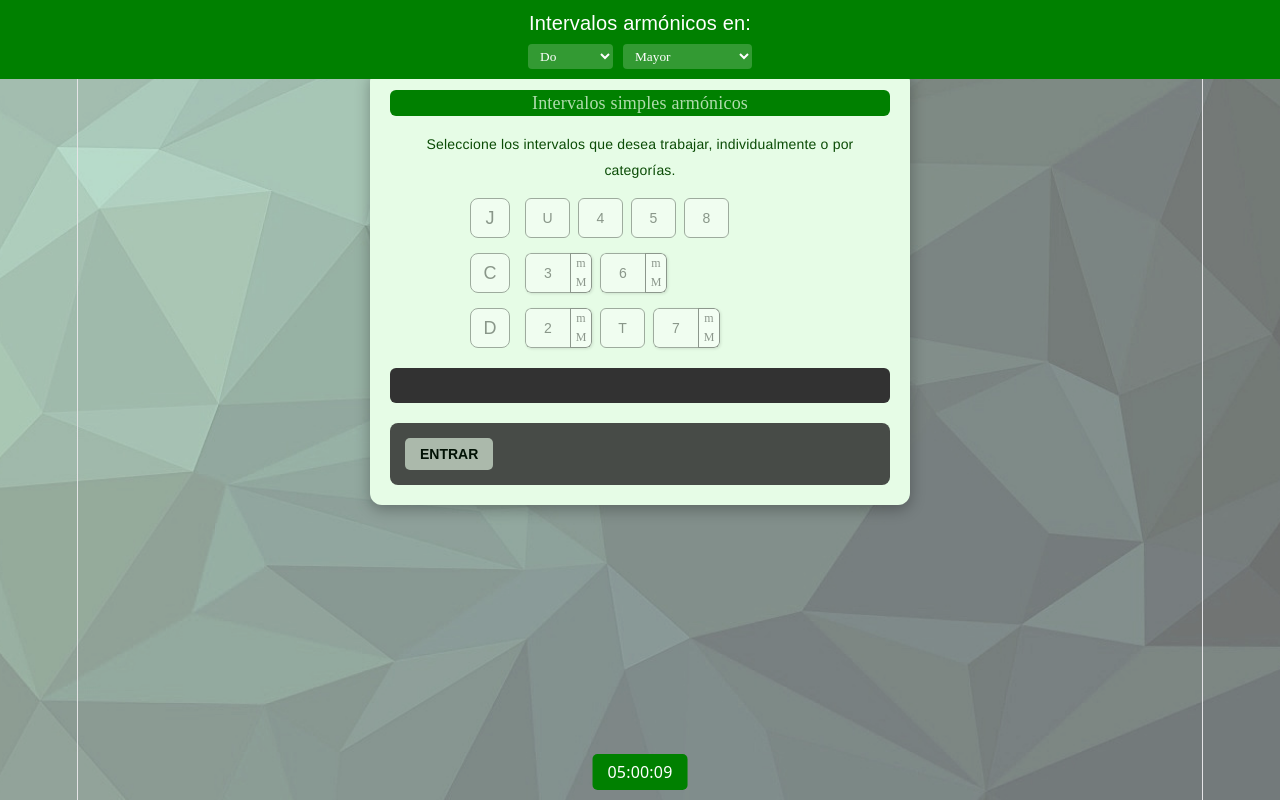
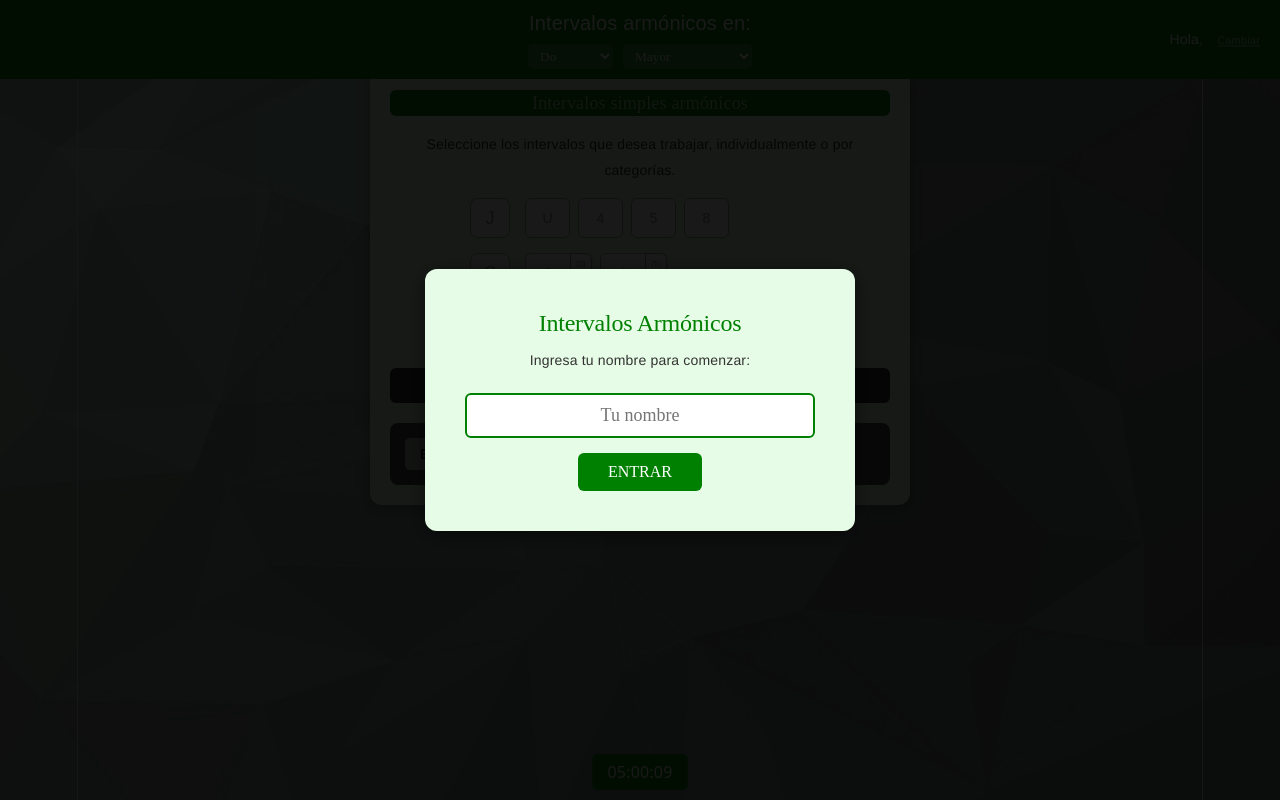
Before and after one commit to pomarbar/IntervalosWeb-Vue, a Vue app: page / in a window 1280 px wide. Built offline with nearby package versions, Linux system fonts and the light colour scheme.

Commit message:
Ajuste al informe del test, incluye tonalidad.

```diff
--- a/src/App.vue
+++ b/src/App.vue
@@ -1,5 +1,21 @@
 <template>
   <div class="app-container">
+    <!-- PANTALLA DE LOGIN INICIAL -->
+    <div v-if="mostrarLogin" id="pantalla-login">
+      <div id="login-box">
+        <h2>Intervalos Armónicos</h2>
+        <p>Ingresa tu nombre para comenzar:</p>
+        <input
+          type="text"
+          v-model="nombreUsuario"
+          @keyup.enter="guardarNombre"
+          placeholder="Tu nombre"
+          id="input-nombre"
+          autofocus
+        />
+        <button @click="guardarNombre" id="btn-login">ENTRAR</button>
+      </div>
+    </div>
     <!-- Fondo -->
     <img id="fondo" src="/grafs/w12.jpg" alt="fondo" />
 
@@ -16,6 +32,10 @@
           <option value="mayor">Mayor</option>
           <option value="menor armónica" disabled>Menor Armónica</option>
         </select>
+      </div>
+      <div id="datos-usuario-sup">
+        <span>Hola, <strong>{{ nombreUsuario }}</strong></span>
+        <span class="cambiar-usuario" @click="cerrarSesion">Cambiar</span>
       </div>
     </div>
 
@@ -125,7 +145,13 @@
 
        <!-- ==================== PANTALLA DE RESULTADOS DEL TEST ==================== -->
     <div v-if="testFinished" id="pantalla-resultados">
-      <h2>Resultados del Test</h2>
+      <!-- CABECERA DEL INFORME -->
+      <div id="cabecera-informe">
+        <h2>Informe de Test</h2>
+        <p class="datos-informe">Nombre: <strong>{{ nombreUsuario }}</strong></p>
+        <p class="datos-informe">Tonalidad: <strong>{{ nombreTonicaActual }} {{ tipoEscalaActual === 'mayor' ? 'Mayor' : 'Menor' }}</strong></p>
+        <p class="datos-informe">Fecha y hora: {{ fechaHoraInforme }}</p>
+      </div>
 
       <div id="puntuacion-final">
         <span class="puntos">{{ testResults.filter(r => r.isCorrect).length }}</span> / {{ TEST_LIMIT }}
@@ -165,6 +191,39 @@
 <script setup>
 
 import { ref, computed, watch, onMounted, onUnmounted } from 'vue'
+
+// ==================== ESTADO DEL USUARIO ====================
+const nombreUsuario = ref('')
+const mostrarLogin = ref(true)
+const fechaHoraInforme = ref('')
+
+// Formatea la fecha y hora al estilo DD/MM/YYYY - HH:MM
+const obtenerFechaHoraInforme = () => {
+  const ahora = new Date()
+  const dia = String(ahora.getDate()).padStart(2, '0')
+  const mes = String(ahora.getMonth() + 1).padStart(2, '0')
+  const anio = ahora.getFullYear()
+  const hora = String(ahora.getHours()).padStart(2, '0')
+  const minutos = String(ahora.getMinutes()).padStart(2, '0')
+  fechaHoraInforme.value = `${dia}/${mes}/${anio} - ${hora}:${minutos}`
+}
+
+// Guarda el nombre y oculta el login
+const guardarNombre = () => {
+  const nombreLimpio = nombreUsuario.value.trim()
+  if (nombreLimpio !== '') {
+    nombreUsuario.value = nombreLimpio // Solo lo guarda en la memoria de Vue
+    mostrarLogin.value = false
+  }
+}
+
+// Por si quiere cambiar de usuario
+const cerrarSesion = () => {
+  mostrarLogin.value = true
+  nombreUsuario.value = ''
+  // Si estaba jugando, lo sacamos para que no siga sonando con el nombre viejo
+  if (estado.value === 'tocar') salir()
+}
 
 // ==================== MOTOR TEÓRICO (TU LÓGICA) ====================
 const estructurasEscalas = {
@@ -754,6 +813,7 @@ const jugarContinuum = () => {
       // 2. Verificamos si ya terminamos los 20
       if (testCount.value >= TEST_LIMIT) {
         detenerAudio()
+        obtenerFechaHoraInforme() // <--- AÑADE ESTA LÍNEA
         testFinished.value = true
         return
       }
@@ -1053,11 +1113,7 @@ onUnmounted(() => { if (relojTimer) clearInterval(relojTimer); if (intervaloCont
   color: #4caf50;
 }
 
-#puntuacion-final {
-  font-size: 42px;
-  font-family: futura;
-  margin-bottom: 20px;
-}
+.puntos { color: #4caf50; font-weight: bold; }
 .puntos { color: #4caf50; font-weight: bold; }
 
 /* Contenedor de la tabla (Permite scroll horizontal en móviles si hace falta) */
@@ -1117,13 +1173,6 @@ onUnmounted(() => { if (relojTimer) clearInterval(relojTimer); if (intervaloCont
 }
 #btn-repetir-test:hover { background-color: #388e3c; transform: scale(1.05); }
 
-#leyenda-ta {
-  font-size: 12px;
-  color: #888;
-  margin-bottom: 15px;
-  font-style: italic;
-}
-
 .app-color {
   color: #64b5f6 !important; /* Un azul claro muy limpio */
 }
@@ -1131,4 +1180,141 @@ onUnmounted(() => { if (relojTimer) clearInterval(relojTimer); if (intervaloCont
 @media (max-width: 400px) {
   #lista-resultados { font-size: 12px; padding: 0 10px; }
 }
+/* --- PANTALLA DE LOGIN --- */
+#pantalla-login {
+  position: fixed;
+  top: 0; left: 0; width: 100vw; height: 100vh;
+  background: rgba(0, 0, 0, 0.9);
+  z-index: 200;
+  display: flex;
+  align-items: center;
+  justify-content: center;
+}
+#login-box {
+  background: rgb(230,252,230);
+  padding: 40px;
+  border-radius: 12px;
+  text-align: center;
+  box-shadow: 0 4px 20px rgba(0,0,0,0.5);
+  width: 90%;
+  max-width: 350px;
+}
+#login-box h2 {
+  font-family: futura;
+  color: green;
+  margin-bottom: 10px;
+}
+#login-box p {
+  font-family: helvetica;
+  color: #333;
+  margin-bottom: 20px;
+  font-size: 14px;
+}
+#input-nombre {
+  width: 100%;
+  padding: 10px;
+  font-size: 18px;
+  border: 2px solid #ccc;
+  border-radius: 6px;
+  text-align: center;
+  font-family: futura;
+  margin-bottom: 15px;
+  box-sizing: border-box;
+  outline: none;
+}
+#input-nombre:focus { border-color: green; }
+#btn-login {
+  background: green;
+  color: white;
+  border: none;
+  padding: 10px 30px;
+  font-size: 16px;
+  font-family: futura;
+  border-radius: 6px;
+  cursor: pointer;
+  transition: 0.2s;
+}
+#btn-login:hover { background: darkgreen; }
+
+/* --- PANEL SUPERIOR (Usuario) --- */
+#panelSuperior {
+  /* Mantén tus estilos anteriores y añade flex-wrap para que se acomode bien */
+  flex-wrap: wrap;
+  justify-content: space-between;
+}
+#izq-superior {
+  display: flex;
+  flex-direction: column;
+  align-items: center;
+  gap: 8px;
+}
+#datos-usuario-sup {
+  position: absolute;
+  right: 20px;
+  top: 50%;
+  transform: translateY(-50%);
+  font-family: helvetica;
+  font-size: 14px;
+  color: white;
+}
+.cambiar-usuario {
+  margin-left: 10px;
+  text-decoration: underline;
+  cursor: pointer;
+  font-size: 11px;
+  opacity: 0.7;
+}
+.cambiar-usuario:hover { opacity: 1; }
+
+/* --- INFORME FINAL --- */
+/* --- CONTENEDORES SUPERIORES DEL INFORME (Unificados) --- */
+#cabecera-informe,
+#puntuacion-final {
+  width: 20%;                /* Ocupan el 90% de la pantalla */
+  max-width: 800px;          /* Pero no superan el ancho de la tabla */
+  margin: 0 auto;            /* Los centra perfectamente */
+  text-align: center;
+  border-bottom: 1px solid #444; /* La misma raya para ambos */
+  padding-bottom: 20px;      /* El mismo espaciado para ambos */
+  box-sizing: border-box;
+}
+
+#cabecera-informe {
+  margin-bottom: 15px;
+  padding-top: 10px;
+}
+
+#puntuacion-final {
+  font-size: 42px;
+  font-family: futura;
+  margin-bottom: 0; /* Quitamos el margen inferior porque ahora lo controla la leyenda */
+}
+
+.puntos {
+  color: #4caf50;
+  font-weight: bold;
+}
+
+/* Leyenda del TA (Metida en el mismo ancho para no desalinear) */
+#leyenda-ta {
+  width: 90%;
+  max-width: 800px;
+  margin: 10px auto 20px auto; /* Espaciado superior e inferior */
+  text-align: right; /* La ponemos a la derecha para que quede elegante */
+  font-size: 12px;
+  color: #888;
+  font-style: italic;
+}
+#cabecera-informe h2 {
+  font-family: futura;
+  color: #4caf50;
+  margin: 0 0 10px 0;
+}
+.datos-informe {
+  font-family: helvetica;
+  color: #bbb;
+  margin: 5px 0;
+  font-size: 14px;
+}
+.datos-informe strong { color: white; }
 </style>
```
Lines whose indentation alone changed are shown as unchanged.
